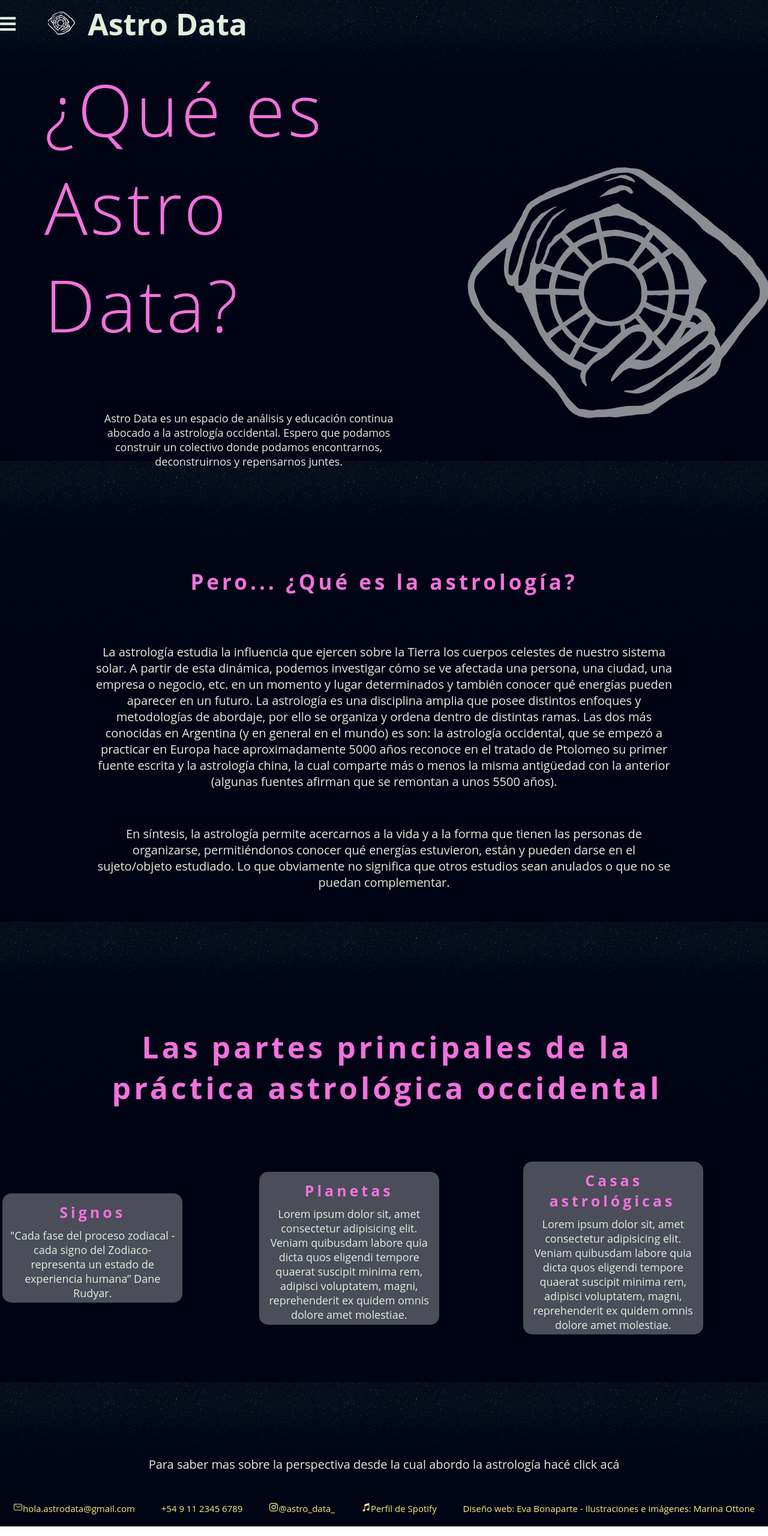
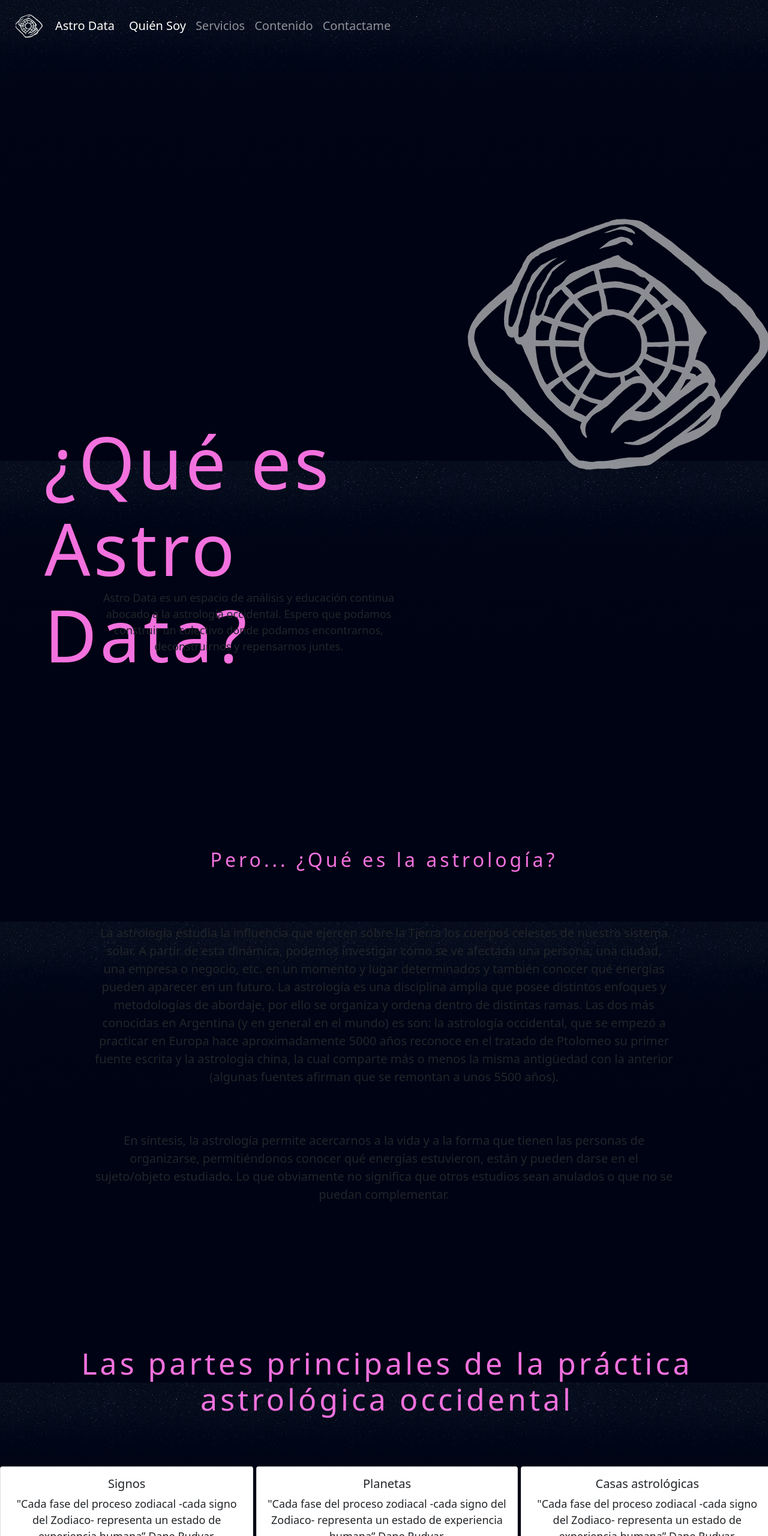
Before and after one commit to EvaBonaparte/AstroData, a plain HTML site: page index.html in a window 1280 px wide. Shown: the top 2560 px of the page at 60% size. Drawn offline with nearby package versions, Linux system fonts and the light colour scheme.

Commit message:
Bootstrap parte 1

```diff
--- a/css/estilo.css
+++ b/css/estilo.css
@@ -37,79 +37,6 @@ h3{
   padding: 10px;
   padding-right: 20px;
 }
-h1{
-  line-height: 80px;
-  padding: 0 ;
-}
-.barra__navegador ul{
-  float: right;
-}
-nav ul li{
-  display: inline-block;
-  line-height: 80px;
-  margin: 0 5px;
-  color: #ffef78;
-  position:relative;
-}
-.barra__navegador ul li a{
-  color: #ffef78;
-  font-size: 17px;
-  padding: 7px 13px;
-  border-radius: 3px;
-}
-.barra__navegador--active{
-  background-image: url(../img/nav.png);
-}
-a.barra__navegador--active,a:hover{
-  transition: .5s;
-}
-.checkbtn{
-  font-size: 30px;
-  float: right;
-  line-height: 80px;
-  margin-right: 40px;
-  cursor: pointer;
-  display: none;
-}
-#check{
-  display: none;
-}
-
-.checkbtn{
-  display: block;
-}
-.barra__navegador{
-  display: flex;
-  align-items: center;
-}
-ul{
-  position: fixed;
-  width: 100%;
-  height: 100vh;
-  background-image: url(../img/nav.png);
-  top: 80px;
-  left: -100%;
-  text-align: center;
-  transition: all .5s;
-}
-.barra__navegador ul li{
-  display: block;
-  margin: 50px 0;
-  line-height: 30px;
-  padding: 20px;
-}
-.barra__navegador ul li a{
-  font-size: 20px;
-}
-.barra__navegador a:hover,a.active{
-  background: none;
-  color: #0082e6;
-}
-#check:checked ~ ul{
-  left: 0;
-}
-
-
 /*--------------------------------------FINALIZA NAV BAR-------------------------------------------*/
 /*------------------------------------------INDEX--------------------------------------------------*/
 
@@ -144,15 +71,8 @@ ul{
   grid-area: seccion3;
   text-align: center;
 }
-.secciondos_index h4 a {
-  text-align: center;
-  letter-spacing: 5px;
-  text-decoration: none;
-  padding: 1%;
-  margin: auto;
-  color: #f371de;
-}
-.secciondos_index h4 a:hover {
+
+.card w-180{
   text-align: center;
   letter-spacing: 5px;
   text-decoration: underline;
--- a/index.html
+++ b/index.html
@@ -6,30 +6,39 @@
       <meta name="viewport" content="width=device-width, initial-scale=1.0">
       <title>Inicio - Astro Data</title>
       <link rel="stylesheet" href="css/estilo.css">
-      <link rel="stylesheet" href="https://cdnjs.cloudflare.com/ajax/libs/font-awesome/5.15.3/css/all.min.css"/>
+      <link href="https://cdn.jsdelivr.net/npm/bootstrap@5.1.1/dist/css/bootstrap.min.css" rel="stylesheet" integrity="sha384-F3w7mX95PdgyTmZZMECAngseQB83DfGTowi0iMjiWaeVhAn4FJkqJByhZMI3AhiU" crossorigin="anonymous">
       <link rel="preconnect" href="https://fonts.googleapis.com">
       <link rel="preconnect" href="https://fonts.gstatic.com" crossorigin>
       <link href="https://fonts.googleapis.com/css2?family=Merriweather:wght@300;400&family=Poppins:wght@500&display=swap" rel="stylesheet">
-      <script type="module" src="https://unpkg.com/ionicons@5.5.2/dist/ionicons/ionicons.esm.js"></script>
-      <script nomodule src="https://unpkg.com/ionicons@5.5.2/dist/ionicons/ionicons.js"></script>
   </head>
 
 
 
   <body>
-    <nav class="barra__navegador">
-      <input type="checkbox" id="check">
-      <label for="check" class="checkbtn">
-        <i class="fas fa-bars"></i>
-      </label>
-      <a href="index.html"><img src="img/logo50px.png" id="logo" alt="Imagen logo" /></a>
-      <h1>Astro Data</h1>
-      <ul>
-        <li class="barra__navegador barra__navegador--active"><a href="html/quienSoy.html">Quién soy</a></li>
-        <li><a href="html/servicios.html">Servicios</a></li>
-        <li><a href="html/contenido.html">Contenido</a></li>
-        <li><a href="html/contacto.html">Contactame</a></li>
-      </ul>
+    <nav class="navbar navbar-expand-lg navbar-dark ">
+      <div class="container-fluid">
+        <img src="img/logo50px.png" id="logo" alt="Imagen logo" />
+        <a class="navbar-brand" href="index.html">Astro Data</a>
+        <button class="navbar-toggler" type="button" data-bs-toggle="collapse" data-bs-target="#navbarNav" aria-controls="navbarNav" aria-expanded="false" aria-label="Toggle navigation">
+          <span class="navbar-toggler-icon"></span>
+        </button>
+        <div class="collapse navbar-collapse" id="navbarNav">
+          <ul class="navbar-nav">
+            <li class="nav-item">
+              <a class="nav-link active" aria-current="page" href="html/quienSoy.html">Quién Soy</a>
+            </li>
+            <li class="nav-item">
+              <a class="nav-link" href="html/servicios.html">Servicios</a>
+            </li>
+            <li class="nav-item">
+              <a class="nav-link" href="html/contenido.html">Contenido</a>
+            </li>
+            <li class="nav-item">
+              <a class="nav-link" href="html/contacto.html">Contactame</a>
+            </li>
+          </ul>
+        </div>
+      </div>
     </nav>
 
 
@@ -72,30 +81,27 @@
 
         <section class="secciondos_index">
           <h3>Las partes principales de la práctica astrológica occidental</h3>
-          <article class="secciondos_index secciondos_index__Uno">
-            <h4><a href="html/servicios.html#tallerSignos">Signos</a></h4>
-            <p>"Cada fase del proceso zodiacal -cada signo del Zodiaco- representa un estado de experiencia humana” Dane Rudyar.</p>
-          </article>
-          <article class="secciondos_index secciondos_index__Dos">
-            <h4><a href="html/servicios.html#tallerPlanetas">Planetas</a></h4>
-            <p>
-              Lorem ipsum dolor sit, amet consectetur adipisicing elit. Veniam
-              quibusdam labore quia dicta quos eligendi tempore quaerat
-              suscipit minima rem, adipisci voluptatem, magni, reprehenderit
-              ex quidem omnis dolore amet molestiae.
-            </p>
-          </article>
-          <article class="secciondos_index secciondos_index__Tres">
-            <h4>
-              <a href="html/servicios.html#tallerCasas">Casas astrológicas</a>
-            </h4>
-            <p>
-              Lorem ipsum dolor sit, amet consectetur adipisicing elit. Veniam
-              quibusdam labore quia dicta quos eligendi tempore quaerat
-              suscipit minima rem, adipisci voluptatem, magni, reprehenderit
-              ex quidem omnis dolore amet molestiae.
-            </p>
-          </article>
+          <div class="card w-180">
+            <div class="card-body">
+              <h5 class="card-title">Signos</h5>
+              <p class="card-text">"Cada fase del proceso zodiacal -cada signo del Zodiaco- representa un estado de experiencia humana” Dane Rudyar.</p>
+              <a href="html/servicios.html#tallerSignos" class="btn btn-primary">Ir al curso</a>
+            </div>
+          </div>
+          <div class="card w-180">
+            <div class="card-body">
+              <h5 class="card-title">Planetas</h5>
+              <p class="card-text">"Cada fase del proceso zodiacal -cada signo del Zodiaco- representa un estado de experiencia humana” Dane Rudyar.</p>
+              <a href="html/servicios.html#tallerPlanetas" class="btn btn-primary">Ir al curso</a>
+            </div>
+          </div>
+          <div class="card w-180">
+            <div class="card-body">
+              <h5 class="card-title">Casas astrológicas</h5>
+              <p class="card-text">"Cada fase del proceso zodiacal -cada signo del Zodiaco- representa un estado de experiencia humana” Dane Rudyar.</p>
+              <a href="html/servicios.html#tallerCasas" class="btn btn-primary">Ir al curso</a>
+            </div>
+          </div>
         </section>
 <!----------------------------FINALIZA TERCERA SECCIÓN. LINK QUE LLEVA A BIO PARA SABER MÁS--------------------------->
         <a href="html/quienSoy.html" id="parasabermas"><p>Para saber mas sobre la perspectiva desde la cual abordo la
@@ -117,5 +123,6 @@
       </div>
     </footer>
     </div>
+    <script src="https://cdn.jsdelivr.net/npm/bootstrap@5.1.1/dist/js/bootstrap.bundle.min.js" integrity="sha384-/bQdsTh/da6pkI1MST/rWKFNjaCP5gBSY4sEBT38Q/9RBh9AH40zEOg7Hlq2THRZ" crossorigin="anonymous"></script>
   </body>
 </html>
```
